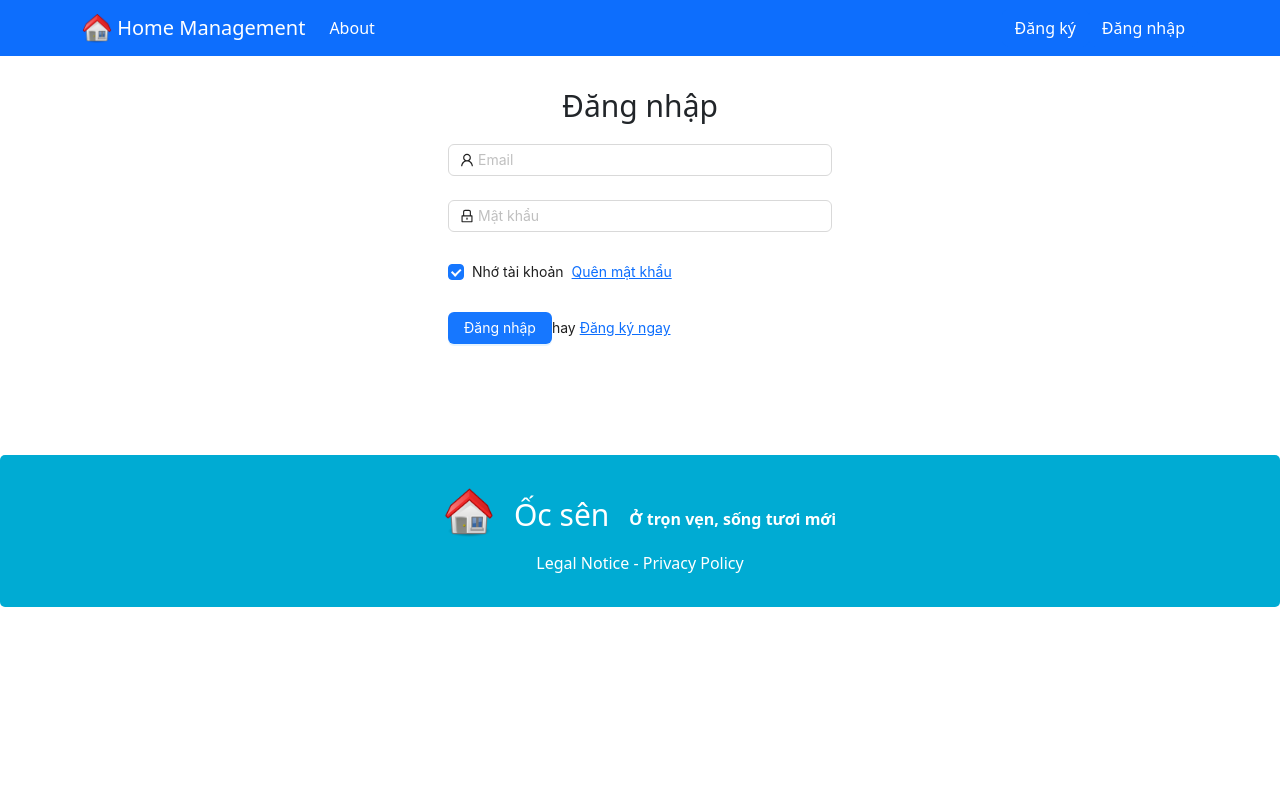
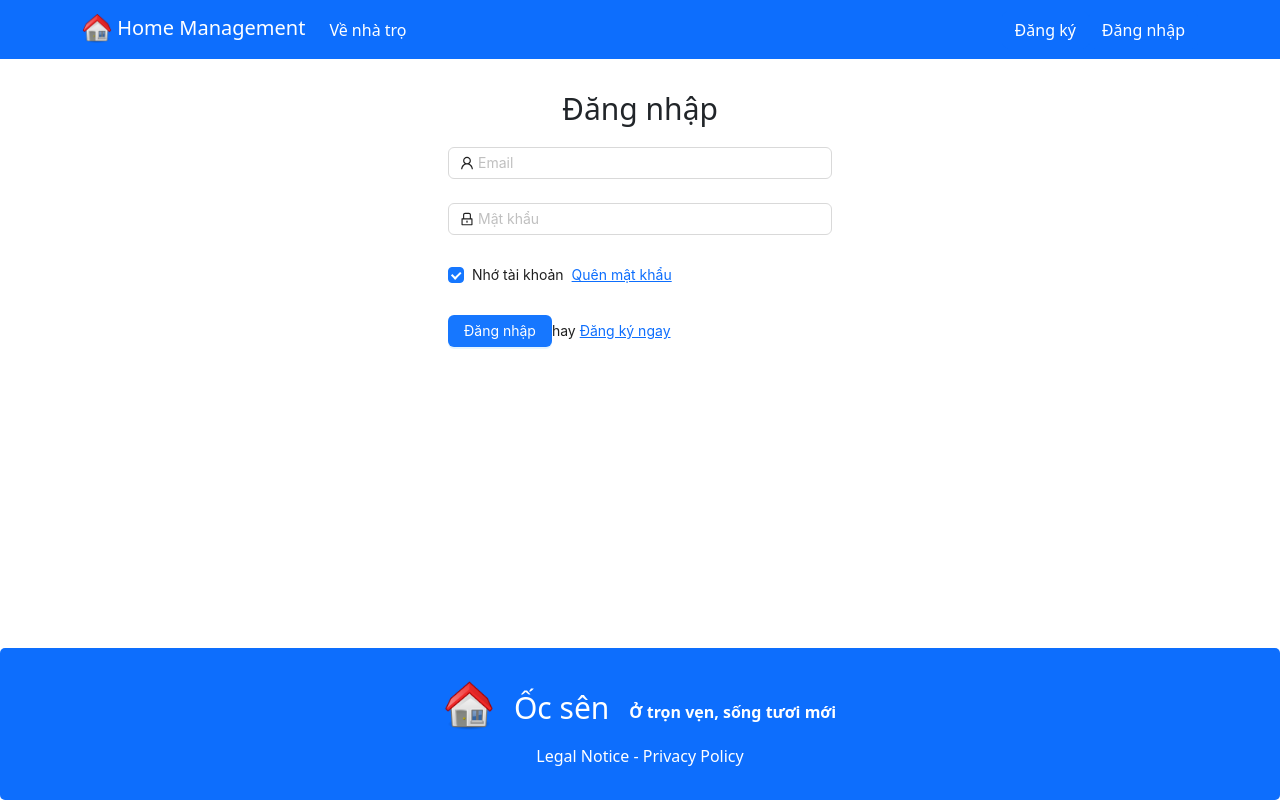
Before and after one commit to Dungntt2003/Frontend_HomeManagement, a React (Create React App) app: page /signin in a window 1280 px wide. Built offline with nearby package versions, Linux system fonts and the light colour scheme.

Commit message:
Update register and login

```diff
--- a/src/components/footer/footer.jsx
+++ b/src/components/footer/footer.jsx
@@ -1,8 +1,14 @@
 import Logo from "../../assets/images/Logo.png";
 import "./footer.scss";
+import { useLocation } from "react-router-dom";
 function Footer() {
+  const location = useLocation();
   return (
-    <div className="footer-container">
+    <div
+      className={
+        location.pathname === "/signin" ? "footer-wrap" : "footer-container"
+      }
+    >
       <div className="footer-content">
         <div className="footer-logo">
           <div className="footer-pic">
--- a/src/components/footer/footer.scss
+++ b/src/components/footer/footer.scss
@@ -1,9 +1,24 @@
 .footer-container {
+  width: 100%;
   padding: 32px;
-  background-color: #00abd3;
+  background-color: rgb(13, 110, 253);
   color: white;
   border-radius: 5px;
-  margin-top: 30px;
+  // margin-top: 30px;
+  display: flex;
+  justify-content: center;
+  text-align: center;
+}
+.footer-wrap {
+  position: fixed;
+  left: 0;
+  bottom: 0;
+  width: 100%;
+  padding: 32px;
+  background-color: rgb(13, 110, 253);
+  color: white;
+  border-radius: 5px;
+  // margin-top: 30px;
   display: flex;
   justify-content: center;
   text-align: center;
--- a/src/components/header/header.scss
+++ b/src/components/header/header.scss
@@ -12,3 +12,11 @@
   text-decoration: none;
   color: white;
 }
+.homepage-logo {
+  margin-bottom: 3px;
+  display: block;
+}
+
+.homepage-nav {
+  background-color: steelblue;
+}
--- a/src/components/header/index.jsx
+++ b/src/components/header/index.jsx
@@ -5,15 +5,22 @@ import Navbar from "react-bootstrap/Navbar";
 import Logo from "../../assets/images/Logo.png";
 import "./header.scss";
 import { Link } from "react-router-dom";
+// import { useEffect } from "react";
 function Header() {
   const user = JSON.parse(localStorage.getItem("user"));
   console.log(user);
+  const handleLogout = () => {
+    localStorage.removeItem("user");
+    setTimeout(() => {
+      window.location.reload();
+    }, 1000);
+  };
   return (
     <div>
-      <Navbar bg="primary" data-bs-theme="dark">
+      <Navbar bg="primary" data-bs-theme="dark" className="homepage-nav">
         <Container>
           <Navbar.Brand>
-            <Link to="/homepage" className="homepage-link">
+            <Link to="/homepage" className="homepage-link homepage-logo">
               <img
                 alt=""
                 src={Logo}
@@ -27,7 +34,7 @@ function Header() {
           <Nav className="me-auto">
             <Nav.Link>
               <Link to="/about" className="homepage-link">
-                About
+                Về nhà trọ
               </Link>
             </Nav.Link>
           </Nav>
@@ -39,7 +46,11 @@ function Header() {
                 </Link>
               </Button>
               <Button variant="primary">
-                <Link to="/logout" className="homepage-link">
+                <Link
+                  to="/homepage"
+                  className="homepage-link"
+                  onClick={handleLogout}
+                >
                   Đăng xuất
                 </Link>
               </Button>
--- a/src/view/pages/homeItem/homeItem.scss
+++ b/src/view/pages/homeItem/homeItem.scss
@@ -37,7 +37,7 @@
 }
 .item-group-btn button {
   padding: 6px 12px;
-  background-color: rgb(72, 197, 235);
+  background-color: rgb(36, 160, 177);
   color: white;
   border: none;
   border-radius: 4px;
--- a/src/view/pages/logout/logout.jsx
+++ /dev/null
@@ -1,10 +0,0 @@
-function Logout() {
-  localStorage.removeItem("user");
-  return (
-    <div>
-      <h1>Bạn đăng xuất thành công</h1>
-    </div>
-  );
-}
-
-export default Logout;
--- a/src/view/pages/signin/signin.jsx
+++ b/src/view/pages/signin/signin.jsx
@@ -40,14 +40,14 @@ function SignIn() {
       <div className="login-wrap">
         {alert === "true" && (
           <Alert
-            message="Login successfully"
+            message="Đăng nhập thành công"
             closable
             type="success"
             showIcon
           />
         )}
         {alert === "false" && (
-          <Alert message="Invalid login" closable type="error" showIcon />
+          <Alert message="Sai mật khẩu" closable type="error" showIcon />
         )}
         <h2 className="login-header">Đăng nhập</h2>
         <Form
--- a/src/view/pages/sinup/signup.jsx
+++ b/src/view/pages/signup/signup.jsx
@@ -56,7 +56,7 @@ function SignUp() {
       try {
         const response = await authApi.register(values);
         console.log(response);
-        toast.success("Register successfully", {
+        toast.success("Đăng ký thành công", {
           position: "top-center",
           autoClose: 3000,
           hideProgressBar: false,
@@ -72,7 +72,7 @@ function SignUp() {
         }, 3000);
       } catch (e) {
         console.log(e);
-        toast.error("Register failed", {
+        toast.error("Đăng ký thất bại", {
           position: "top-center",
           autoClose: 3000,
           hideProgressBar: false,
--- a/src/view/routes/index.js
+++ b/src/view/routes/index.js
@@ -2,13 +2,11 @@ import { Navigate, Routes, Route } from "react-router-dom";
 import HomePage from "../pages/hompage";
 import AdminInfo from "../pages/admin-info/admin-info";
 import MainLayout from "../../components/layout/main-layout";
-import HeaderOnly from "../../components/layout/header-only";
 import HomeDetail from "../pages/home-detail/home-detail";
 import SetDate from "../pages/set-date/set-date";
 import Announce from "../pages/announce/announce";
-import SignUp from "../pages/sinup/signup";
+import SignUp from "../pages/signup/signup";
 import SignIn from "../pages/signin/signin";
-import Logout from "../pages/logout/logout";
 function AllRoutes() {
   const user = localStorage.getItem("user");
   return (
@@ -34,7 +32,6 @@ function AllRoutes() {
       />
       <Route path="/set-date" element={<MainLayout component={SetDate} />} />
       <Route path="/announce" element={<MainLayout component={Announce} />} />
-      <Route path="/logout" element={<HeaderOnly component={Logout} />} />
     </Routes>
   );
 }
```
Also changed, not shown: src/view/pages/signup/signup.scss (renamed from src/view/pages/sinup/signup.scss).
